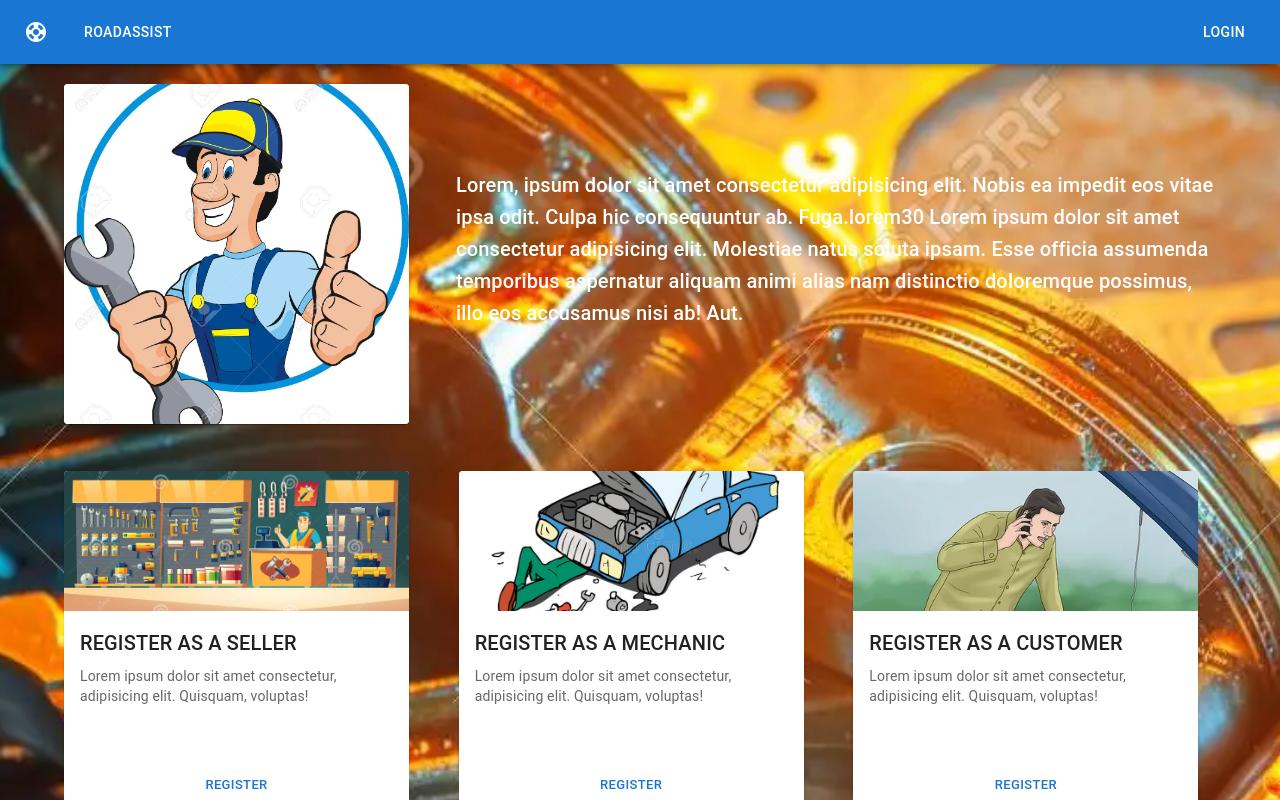
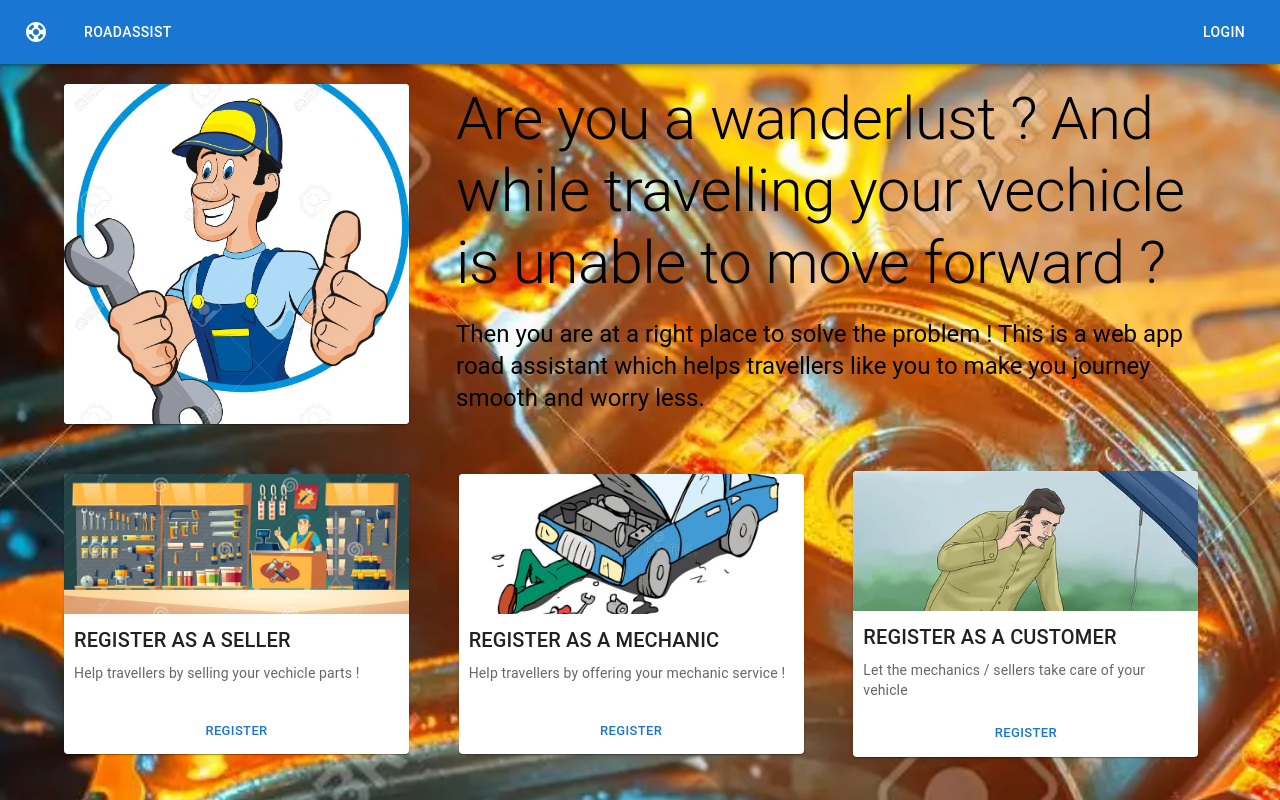
Before and after one commit to akshatjain-akj/road_assistant, a React (Create React App) app: page / in a window 1280 px wide. Shown: the top 800 px of the page. Built offline with nearby package versions, Linux system fonts and the light colour scheme.

Commit message:
lorem hata diya

```diff
--- a/src/components/Dashboard.js
+++ b/src/components/Dashboard.js
@@ -41,14 +41,16 @@ const Dashboard = () => {
             justifyContent="center"
             alignItems="center"
           >
-            <Typography variant="h6" color="white">
+            <Typography variant="h2" color="black">
               {/* Road Assistant a web app made for h */}
-              Lorem, ipsum dolor sit amet consectetur adipisicing elit. Nobis ea
-              impedit eos vitae ipsa odit. Culpa hic consequuntur ab.
-              Fuga.lorem30 Lorem ipsum dolor sit amet consectetur adipisicing
-              elit. Molestiae natus soluta ipsam. Esse officia assumenda
-              temporibus aspernatur aliquam animi alias nam distinctio
-              doloremque possimus, illo eos accusamus nisi ab! Aut.
+              Are you a wanderlust ? And while travelling your vechicle is
+              unable to move forward ?
+            </Typography>
+            <Typography variant="h5" color="black">
+              {/* Road Assistant a web app made for h */}
+              Then you are at a right place to solve the problem ! This is a web
+              app road assistant which helps travellers like you to make you
+              journey smooth and worry less.
             </Typography>
           </Grid>
         </Grid>
@@ -70,19 +72,18 @@ const Dashboard = () => {
                   alt="green iguana"
                 />
 
-                <CardContent>
+                <CardContent style={{ padding: '10px' }}>
                   <Typography gutterBottom variant="h6" component="div">
                     REGISTER AS A SELLER
                   </Typography>
                   <Typography variant="body2" color="text.secondary">
                     {' '}
-                    Lorem ipsum dolor sit amet consectetur, adipisicing elit.
-                    Quisquam, voluptas!
+                    Help travellers by selling your vechicle parts !
                   </Typography>
                 </CardContent>
               </CardActionArea>
               <CardActions style={{ justifyContent: 'center' }}>
-                <Link to="/seller/register">
+                <Link to="/seller/register" style={{ marginTop: '15px' }}>
                   <Button size="small" color="primary">
                     Register
                   </Button>
@@ -107,19 +108,18 @@ const Dashboard = () => {
                   alt="green iguana"
                 />
 
-                <CardContent>
+                <CardContent style={{ padding: '10px' }}>
                   <Typography gutterBottom variant="h6" component="div">
                     REGISTER AS A MECHANIC
                   </Typography>
                   <Typography variant="body2" color="text.secondary">
                     {' '}
-                    Lorem ipsum dolor sit amet consectetur, adipisicing elit.
-                    Quisquam, voluptas!
+                    Help travellers by offering your mechanic service !
                   </Typography>
                 </CardContent>
               </CardActionArea>
               <CardActions style={{ justifyContent: 'center' }}>
-                <Link to="/mechanic/register">
+                <Link to="/mechanic/register" style={{ marginTop: '15px' }}>
                   <Button size="small" color="primary">
                     Register
                   </Button>
@@ -144,18 +144,17 @@ const Dashboard = () => {
                   alt="green iguana"
                 />
 
-                <CardContent>
+                <CardContent style={{ padding: '10px' }}>
                   <Typography gutterBottom variant="h6" component="div">
                     REGISTER AS A CUSTOMER
                   </Typography>
                   <Typography variant="body2" color="text.secondary">
-                    Lorem ipsum dolor sit amet consectetur, adipisicing elit.
-                    Quisquam, voluptas!
+                    Let the mechanics / sellers take care of your vehicle
                   </Typography>
                 </CardContent>
               </CardActionArea>
               <CardActions style={{ justifyContent: 'center' }}>
-                <Link to="/customer/register">
+                <Link to="/customer/register" style={{ marginTop: '0px' }}>
                   <Button size="small" color="primary">
                     Register
                   </Button>
```
